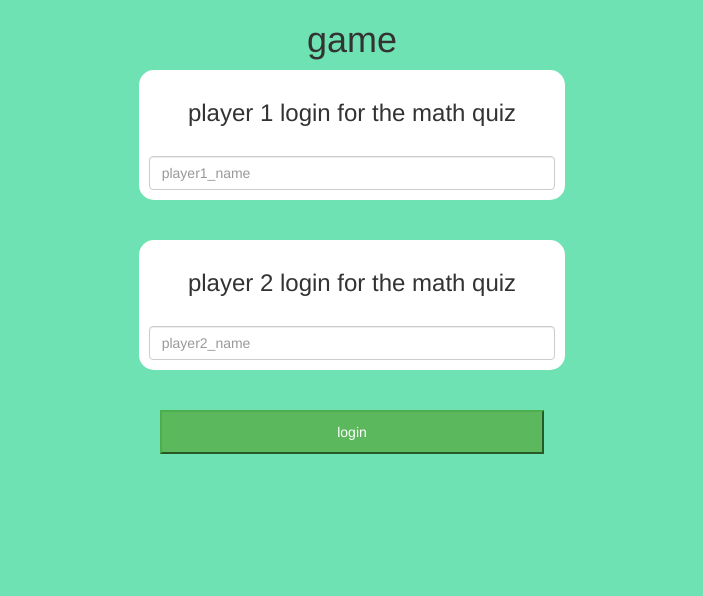
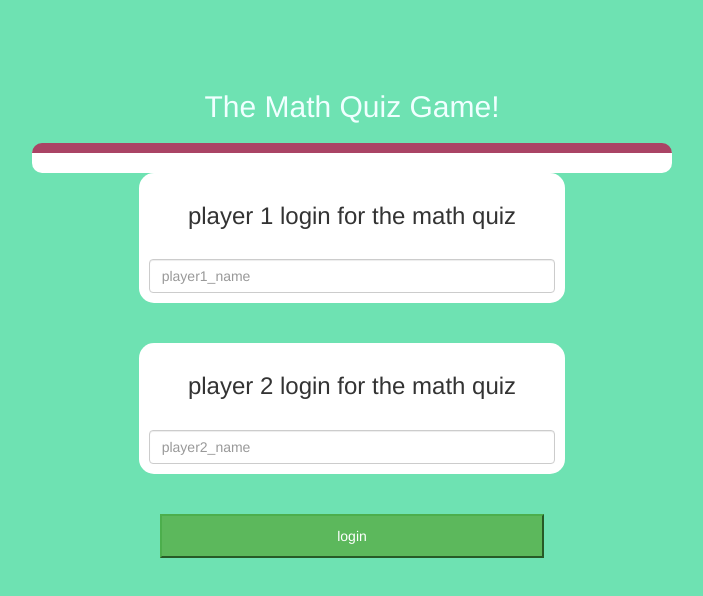
Before and after one commit to shishirasonice/project-89, a plain HTML site: page index.html in a window 1280 px wide. Shown: the whole page, without its empty margins (288-991 px from the left). Drawn offline with nearby package versions, Linux system fonts and the light colour scheme.

Commit message:
Add files via upload

```diff
--- a/index.html
+++ b/index.html
@@ -13,8 +13,24 @@
 <script src="main.js"></script>
 </head>
 <body>
+
+	<h4 id="player1_name"> </h4>
+	<span id="player1_score"> </span>
+	<br>
+	<br>
+
+	<h4 id="player2_name"> </h4>
+	<span id="player2_score"> </span>
+
 	<center>
-		<h1> game </h1>
+		<div class="container"></div>
+		<h2 style="color: azure;"> The Math Quiz Game! </h2>
+
+		<h3 id="player_question">
+		</h3>
+		<h3 id="player_answer"></h3>
+		<div id="output" class="col-lg-6"> </div>
+
 		<div class="col-lg-4 col-sm-8 col-xs-11 login_div1">
 			<h3>player 1 login for the math quiz</h3>
            <label id=user_name : ></label>
@@ -35,7 +51,7 @@
         <br>
         <br>
 
-        <button onclick="login()" class="btn-success" style="width: 30%;" id="login"> login </button>
+        <button onclick="send()" class="btn-success" style="width: 30%;" id="login"> login </button>
 	</center>
 
 </body>
--- a/style.css
+++ b/style.css
@@ -21,3 +21,13 @@ body
 #login {
     padding: 10px;
 }
+
+#output
+{
+background: white;
+border-radius: 10px;
+border-top: 10px solid #AA4465;
+padding: 10px;
+float: none;
+text-align: left;
+}
```
